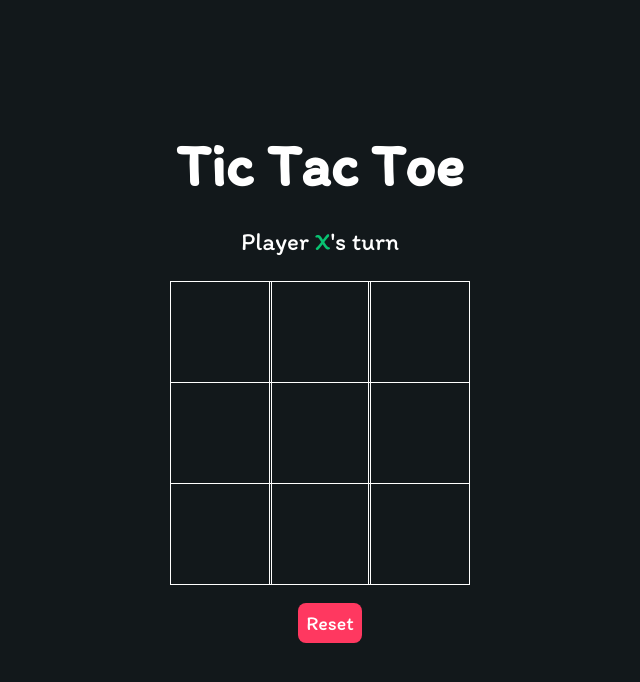
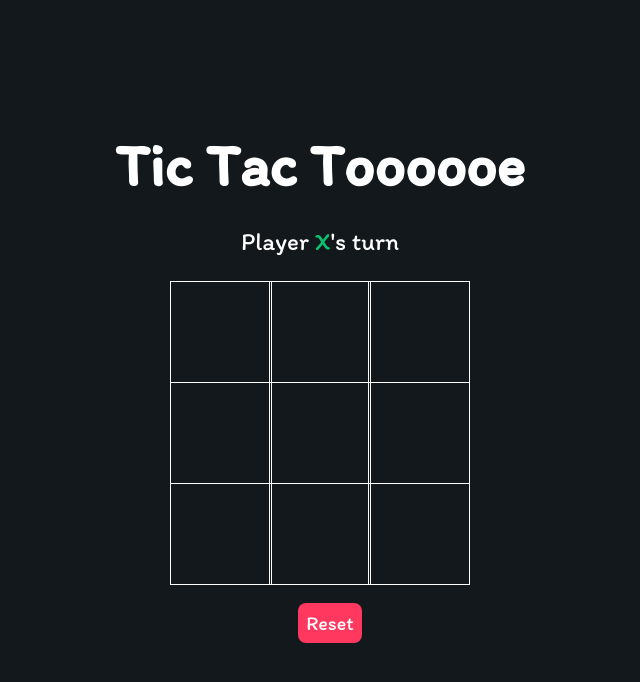
Before and after one commit to AAAAAAA000/AAAAAAA000.github.io, a plain HTML site: page index.html in a window 1280 px wide. Shown: the whole page, without its empty margins (320-960 px from the left). Drawn offline with Linux system fonts and the light colour scheme.

Commit message:
Update index.html

```diff
--- a/index.html
+++ b/index.html
@@ -12,7 +12,7 @@
 <body>
     <main class="background">
         <section class="title">
-            <h1>Tic Tac Toe</h1>
+            <h1>Tic Tac Toooooe</h1>
         </section>
         <section class="display">
             Player <span class="display-player playerX">X</span>'s turn
```
